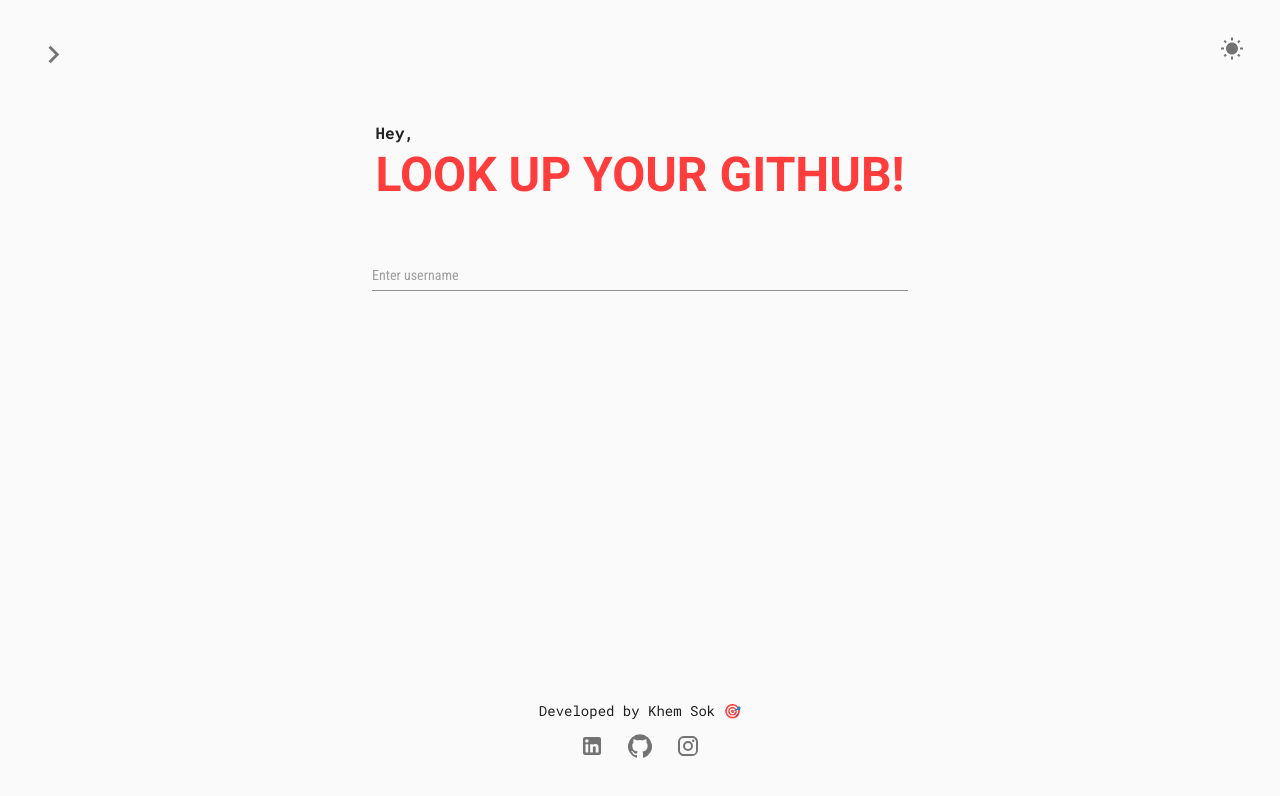
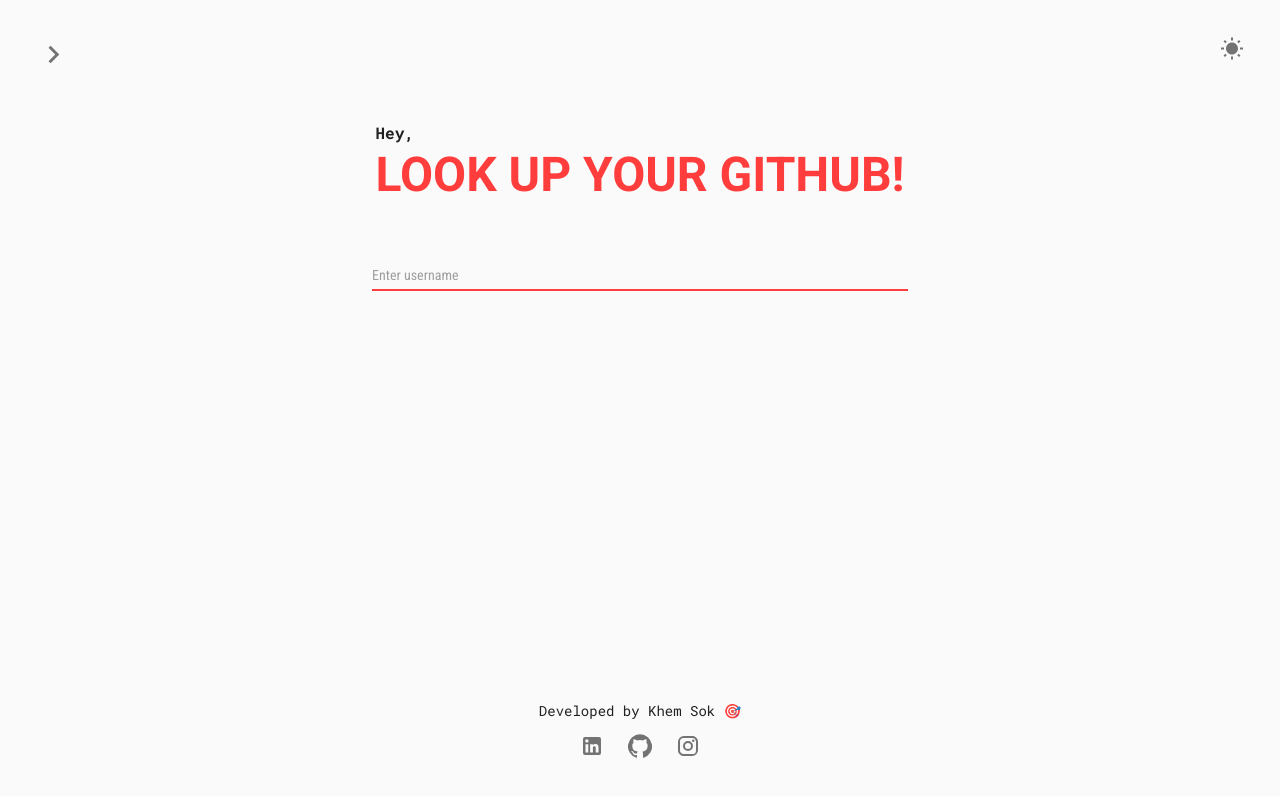
Before and after one commit to khemsok/lookupyourgithub, a React (Create React App) app: page / in a window 1280 px wide. Shown: the top 796 px of the page. Built offline with nearby package versions, Linux system fonts and the light colour scheme.

Commit message:
Added ref onto textfield to focus on homepage render

```diff
--- a/src/components/header.js
+++ b/src/components/header.js
@@ -1,4 +1,4 @@
-import React, { useState } from "react";
+import React, { useState, useRef, useEffect } from "react";
 
 import { useHistory } from "react-router-dom";
 
@@ -8,13 +8,20 @@ import Container from "@material-ui/core/Container";
 
 export default function Header() {
   const [user, setUser] = useState("");
+
+  const inputRef = useRef();
+
+  useEffect(() => {
+    inputRef.current.focus();
+  }, []);
+
   let history = useHistory();
-  const handleSubmit = e => {
+  const handleSubmit = (e) => {
     e.preventDefault();
     history.push(`/user/${user}`);
   };
 
-  const handleChange = e => {
+  const handleChange = (e) => {
     setUser(e.target.value);
   };
 
@@ -36,17 +43,18 @@ export default function Header() {
             style={{
               display: "flex",
               justifyContent: "center",
-              marginTop: "50px"
+              marginTop: "50px",
             }}
           >
             <TextField
+              inputRef={inputRef}
               id="standard-full-width"
               style={{ margin: 8 }}
               placeholder="Enter username"
               fullWidth
               margin="normal"
               InputLabelProps={{
-                shrink: true
+                shrink: true,
               }}
               onChange={handleChange}
               required={true}
```
Also changed, not shown: 1 other file (tests, documents, lock files or other folders).
